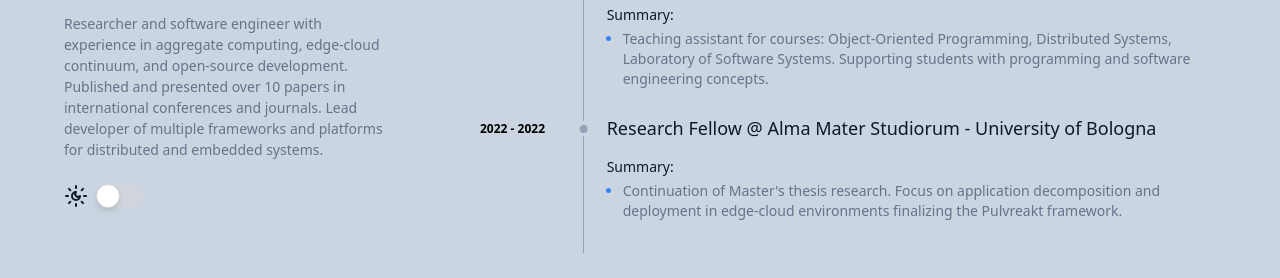
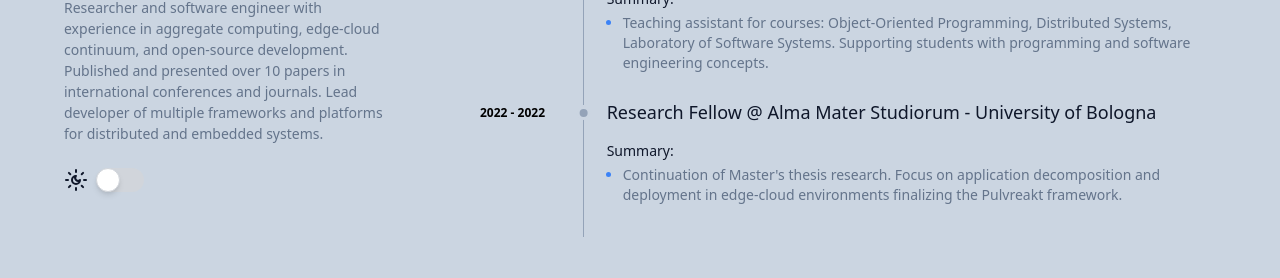
Before and after one commit to nicolasfara/nicolasfara.github.io, an Astro site: page / in a window 1280 px wide. Shown: the part 511-789 px from the top of the page. Built offline with nearby package versions, Linux system fonts and the light colour scheme; Astro itself is replaced by a stand-in of ours.

Commit message:
minors in css

```diff
--- a/src/components/Section.astro
+++ b/src/components/Section.astro
@@ -2,7 +2,7 @@
 const { className, title } = Astro.props;
 ---
 
-<section class:list={["flex flex-col gap-4 print:gap-0", className]}>
+<section class:list={["flex flex-col print:gap-0", className]}>
 	{title && <h3 class="relative flex w-full items-center gap-3 pb-4 text-3xl print:gap-1 print:pb-0 print:text-xl">{title}</h3>}
 	<slot />
 </section>
```
